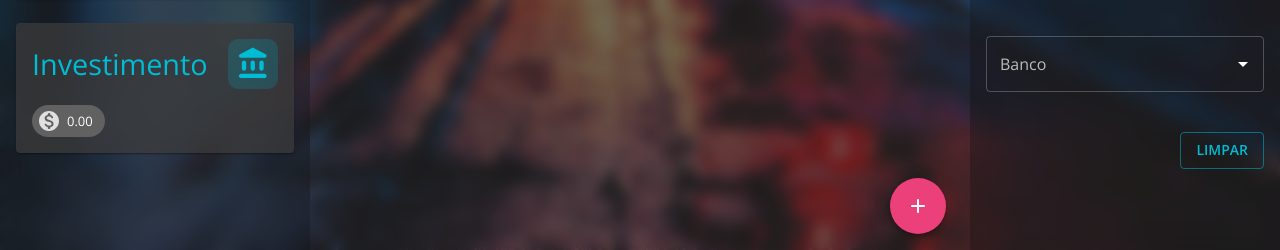
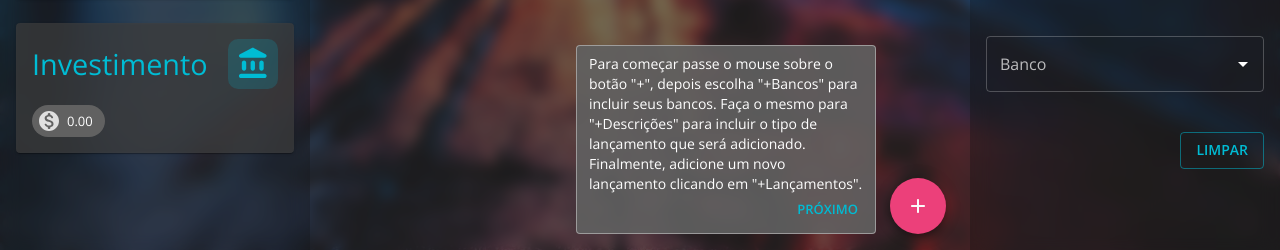
Before and after one commit to carloswimmer/controle-mensal, a React (Create React App) app: page /dashboard in a window 1280 px wide. Shown: the part 542-792 px from the top of the page. Built offline with nearby package versions, Linux system fonts and the light colour scheme; no server answers; the database is empty; sample sign-in values are in the browser's storage.

Commit message:
Create tutorial on first open

```diff
--- /dev/null
+++ b/src/components/TutorialContent.tsx
@@ -0,0 +1,25 @@
+import React from 'react'
+import { Typography, Grid, Button } from '@material-ui/core'
+
+interface ContentProps {
+  text: string
+  buttonLabel: string
+  onClick(): void
+}
+
+const TutorialContent = ({ text, buttonLabel, onClick }: ContentProps) => {
+  return (
+    <>
+      <Typography variant="body2">{text}</Typography>
+      <Grid container justify="flex-end">
+        <Grid item>
+          <Button size="small" onClick={onClick}>
+            {buttonLabel}
+          </Button>
+        </Grid>
+      </Grid>
+    </>
+  )
+}
+
+export default TutorialContent
--- a/src/hooks/cashBook.tsx
+++ b/src/hooks/cashBook.tsx
@@ -10,6 +10,8 @@ import { addMonths, formatISO, parseISO } from 'date-fns'
 
 import { db, DocumentReference } from '../firebase'
 import { useAuth } from './auth'
+import { useDialogControl } from './dialogControl'
+import { handleFirstTime } from '../utils/handleTutorial'
 
 export interface EntryData {
   id?: string
@@ -38,6 +40,7 @@ const CashBookContext = createContext<CashBookContextData>(
 
 const CashBookProvider = ({ children }: PropsWithChildren<{}>) => {
   const { user } = useAuth()
+  const { toggleDialog } = useDialogControl()
   const [entries, setEntries] = useState<EntryData[]>([])
   const [isLoading, setIsLoading] = useState(false)
   const [entriesRef] = useState(accountsRef.doc(user.uid).collection('entries'))
@@ -54,6 +57,12 @@ const CashBookProvider = ({ children }: PropsWithChildren<{}>) => {
         } as EntryData
       })
 
+      handleFirstTime({
+        entries: dbEntries,
+        toggleFunction: toggleDialog,
+        name: 'tutorial-step1',
+        state: true,
+      })
       setEntries([...dbEntries])
       setIsLoading(false)
     })
--- a/src/pages/Dashboard/Cards/index.tsx
+++ b/src/pages/Dashboard/Cards/index.tsx
@@ -1,12 +1,41 @@
-import { Grid } from '@material-ui/core'
+import React, { useCallback } from 'react'
+import { Grid, Zoom } from '@material-ui/core'
 
+import { useDialogControl } from '../../../hooks/dialogControl'
+import TutorialContent from '../../../components/TutorialContent'
 import CreditCard from './CreditCard'
 import DebitCard from './DebitCard'
 import BalanceCard from './BalanceCard'
 import InvestmentCard from './InvestmentCard'
+import { TutorialTip as Tooltip } from '../../../styles/TutorialTip'
+
+const step3 =
+  'Aqui você tem o resultado do cálculo de todos os valores mostrados nos ' +
+  'lançamentos. Ele também reflete todas escolhas de filtros, ou seja, se ' +
+  'escolher só um banco, calculará os valores daquele banco dentro do período ' +
+  'escolhido, e assim por diante.'
 
 const CardsContainer = () => {
+  const { isOpen, toggleDialog } = useDialogControl()
+
+  const handleNextStep = useCallback(() => {
+    toggleDialog('tutorial-step3', false)
+  }, [toggleDialog])
+
   return (
+    <Tooltip
+      open={!!isOpen['tutorial-step3']}
+      title={
+        <TutorialContent
+          text={step3}
+          onClick={handleNextStep}
+          buttonLabel="Começar"
+        />
+      }
+      TransitionComponent={Zoom}
+      placement="right"
+      interactive
+    >
       <Grid container spacing={3}>
         <Grid item xs={12}>
           <CreditCard />
@@ -21,6 +50,7 @@ const CardsContainer = () => {
           <InvestmentCard />
         </Grid>
       </Grid>
+    </Tooltip>
   )
 }
 
--- a/src/pages/Dashboard/Filters/index.tsx
+++ b/src/pages/Dashboard/Filters/index.tsx
@@ -1,9 +1,24 @@
-import { ChangeEvent, useCallback, useState } from 'react'
-import { Grid, TextField, Typography, Box, Button } from '@material-ui/core'
+import React, { ChangeEvent, useCallback, useState } from 'react'
+import {
+  Grid,
+  TextField,
+  Typography,
+  Box,
+  Button,
+  Zoom,
+} from '@material-ui/core'
 import { Autocomplete } from '@material-ui/lab'
 import { v4 as uuidv4 } from 'uuid'
 
+import { useDialogControl } from '../../../hooks/dialogControl'
 import { useFilter } from '../../../hooks/filter'
+import TutorialContent from '../../../components/TutorialContent'
+import { TutorialTip as Tooltip } from '../../../styles/TutorialTip'
+
+const step2 =
+  'Com os filtros você controla o que é mostrado nos lançamentos, podendo, ' +
+  'por exemplo, mostrar os movimentos de determinado banco, ou comparar um ' +
+  'tipo de lançamento dentre todos os meses...'
 
 const Filters = () => {
   const {
@@ -16,6 +31,7 @@ const Filters = () => {
     removeFilters,
     orderBy,
   } = useFilter()
+  const { isOpen, toggleDialog } = useDialogControl()
 
   const [selectValue, setSelectValue] = useState(uuidv4())
 
@@ -33,7 +49,25 @@ const Filters = () => {
     [filters],
   )
 
+  const handleNextStep = useCallback(() => {
+    toggleDialog('tutorial-step2', false)
+    toggleDialog('tutorial-step3', true)
+  }, [toggleDialog])
+
   return (
+    <Tooltip
+      open={!!isOpen['tutorial-step2']}
+      title={
+        <TutorialContent
+          text={step2}
+          onClick={handleNextStep}
+          buttonLabel="Próximo"
+        />
+      }
+      TransitionComponent={Zoom}
+      placement="left-start"
+      interactive
+    >
       <Grid container spacing={5}>
         <Box px={3} pt={2}>
           <Typography variant="h4" style={{ fontSize: '1.8rem' }}>
@@ -128,6 +162,7 @@ const Filters = () => {
           </Grid>
         </Grid>
       </Grid>
+    </Tooltip>
   )
 }
 
--- a/src/pages/Dashboard/MainContent/SpeedDial.tsx
+++ b/src/pages/Dashboard/MainContent/SpeedDial.tsx
@@ -1,4 +1,5 @@
-import { useState } from 'react'
+import { useCallback, useState } from 'react'
+import { Zoom } from '@material-ui/core'
 import { Theme, styled } from '@material-ui/core/styles'
 import {
   SpeedDial as MuiSpeedDial,
@@ -13,21 +14,48 @@ import {
   AccountBalanceRounded,
   BallotRounded,
 } from '@material-ui/icons'
+
 import { useDialogControl } from '../../../hooks/dialogControl'
+import TutorialContent from '../../../components/TutorialContent'
+import { TutorialTip as Tooltip } from '../../../styles/TutorialTip'
+
+const step1 =
+  'Para começar passe o mouse sobre o botão "+", depois escolha "+Bancos" ' +
+  'para incluir seus bancos. Faça o mesmo para "+Descrições" para incluir o ' +
+  'tipo de lançamento que será adicionado. Finalmente, adicione um novo ' +
+  'lançamento clicando em "+Lançamentos".'
 
 const SpeedDials = (): JSX.Element => {
   const [open, setOpen] = useState(false)
-  const { toggleDialog } = useDialogControl()
+  const { isOpen, toggleDialog } = useDialogControl()
 
-  const handleClose = () => {
+  const handleClose = useCallback(() => {
     setOpen(false)
-  }
+  }, [])
 
-  const handleOpen = () => {
+  const handleOpen = useCallback(() => {
     setOpen(true)
-  }
+  }, [])
+
+  const handleNextStep = useCallback(() => {
+    toggleDialog('tutorial-step1', false)
+    toggleDialog('tutorial-step2', true)
+  }, [toggleDialog])
 
   return (
+    <Tooltip
+      open={!!isOpen['tutorial-step1']}
+      title={
+        <TutorialContent
+          text={step1}
+          onClick={handleNextStep}
+          buttonLabel="Próximo"
+        />
+      }
+      TransitionComponent={Zoom}
+      placement="left-end"
+      interactive
+    >
       <SpeedDial
         ariaLabel="SpeedDial example"
         icon={<SpeedDialIcon icon={<AddRounded />} openIcon={<MoreVert />} />}
@@ -62,6 +90,7 @@ const SpeedDials = (): JSX.Element => {
           onClick={() => toggleDialog('bank', true)}
         />
       </SpeedDial>
+    </Tooltip>
   )
 }
 
--- /dev/null
+++ b/src/styles/TutorialTip.ts
@@ -0,0 +1,9 @@
+import { Tooltip } from '@material-ui/core'
+import { withStyles } from '@material-ui/core/styles'
+
+export const TutorialTip = withStyles(() => ({
+  tooltip: {
+    border: '1px solid #fafafa66',
+    padding: '8px 12px',
+  },
+}))(Tooltip)
--- /dev/null
+++ b/src/utils/handleTutorial.ts
@@ -0,0 +1,17 @@
+import { EntryData } from '../hooks/cashBook'
+
+interface FirstTimeProps {
+  entries: EntryData[]
+  toggleFunction(name: string, state: boolean): void
+  name: string
+  state: boolean
+}
+
+export const handleFirstTime = ({
+  entries,
+  toggleFunction,
+  name,
+  state,
+}: FirstTimeProps) => {
+  if (!entries.length) toggleFunction(name, state)
+}
```
Also changed, not shown: src/pages/Dashboard/index.tsx (+4 -4 lines). Lines whose indentation alone changed are shown as unchanged.
